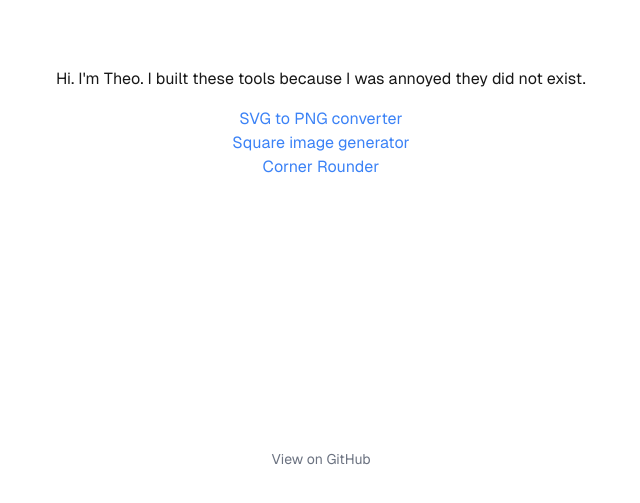
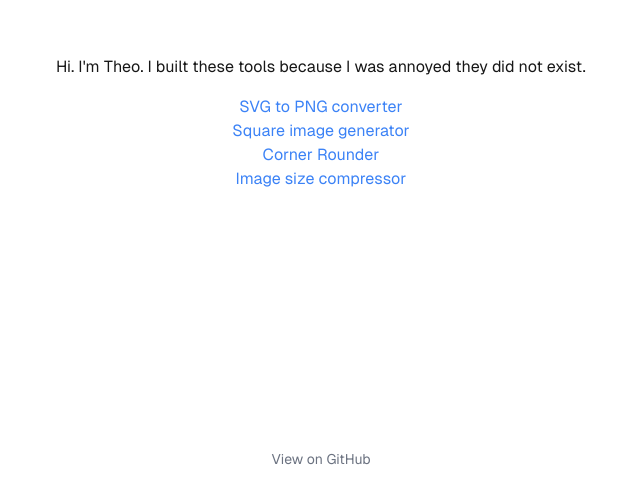
Before and after one commit to t3dotgg/quickpic, a Next.js app: page / in a window 1280 px wide. Shown: the part 251-754 px from the top of the page, without its empty margins (319-959 px from the left). Built offline with nearby package versions, Linux system fonts and the light colour scheme.

Commit message:
build: set up the page

```diff
--- /dev/null
+++ b/src/app/(tools)/size-compressor/compressor-tool.tsx
@@ -0,0 +1,9 @@
+"use client";
+
+export default function ImageSizeCompressorTool() {
+  return (
+    <div>
+      <h1>Image Compressor Tool</h1>
+    </div>
+  );
+}
--- /dev/null
+++ b/src/app/(tools)/size-compressor/opengraph-image.tsx
@@ -0,0 +1,19 @@
+import { GenerateImage } from "@/app/utils/og-generator";
+
+export const runtime = "edge";
+
+export const alt = "Image Size Compressor - QuickPic";
+export const contentType = "image/png";
+
+export const size = {
+  width: 1200,
+  height: 630,
+};
+
+// Image generation
+export default async function Image() {
+  return await GenerateImage({
+    title: "Image Size Compressor",
+    description: "Compress the size of your images.",
+  });
+}
--- /dev/null
+++ b/src/app/(tools)/size-compressor/page.tsx
@@ -0,0 +1,10 @@
+import ImageSizeCompressorTool from "./compressor-tool";
+
+export const metadata = {
+  title: "Image Size Compressor - QuickPic",
+  description: "Compress the size of your images.",
+};
+
+export default function ImageSizeCompressorPage() {
+  return <ImageSizeCompressorTool />;
+}
--- /dev/null
+++ b/src/app/(tools)/size-compressor/twitter-image.tsx
@@ -0,0 +1,19 @@
+import { GenerateImage } from "@/app/utils/og-generator";
+
+export const runtime = "edge";
+
+export const alt = "Image Size Compressor - QuickPic";
+export const contentType = "image/png";
+
+export const size = {
+  width: 1200,
+  height: 630,
+};
+
+// Image generation
+export default async function Image() {
+  return await GenerateImage({
+    title: "Image Size Compressor",
+    description: "Compress the size of your images.",
+  });
+}
--- a/src/app/page.tsx
+++ b/src/app/page.tsx
@@ -26,6 +26,9 @@ export default function Home() {
         <Link href="/rounded-border" className="text-blue-500 hover:underline">
           Corner Rounder
         </Link>
+        <Link href="/size-compressor" className="text-blue-500 hover:underline">
+          Image size compressor
+        </Link>
       </main>
       <footer className="mt-8 text-center text-sm text-gray-500">
         <a
```
